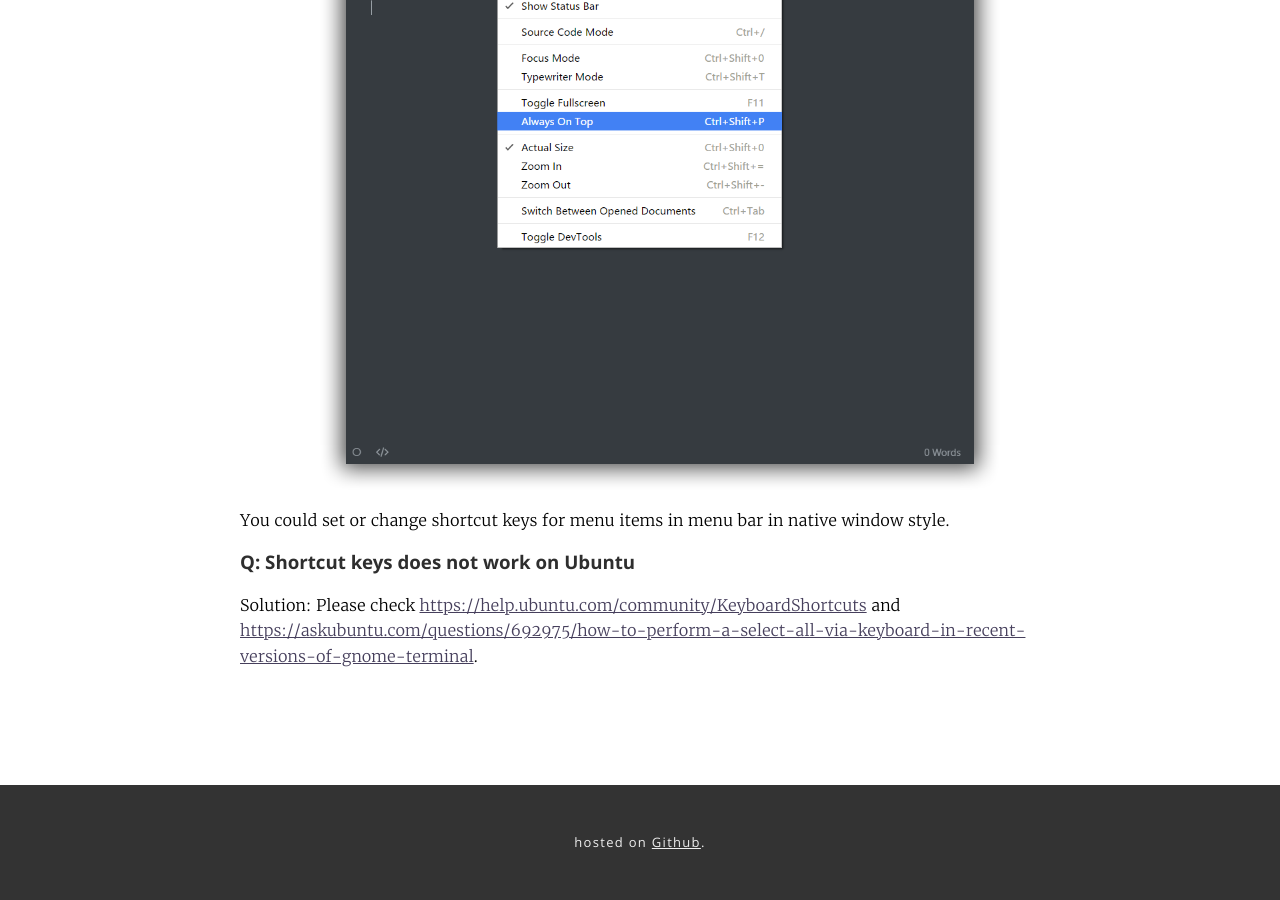
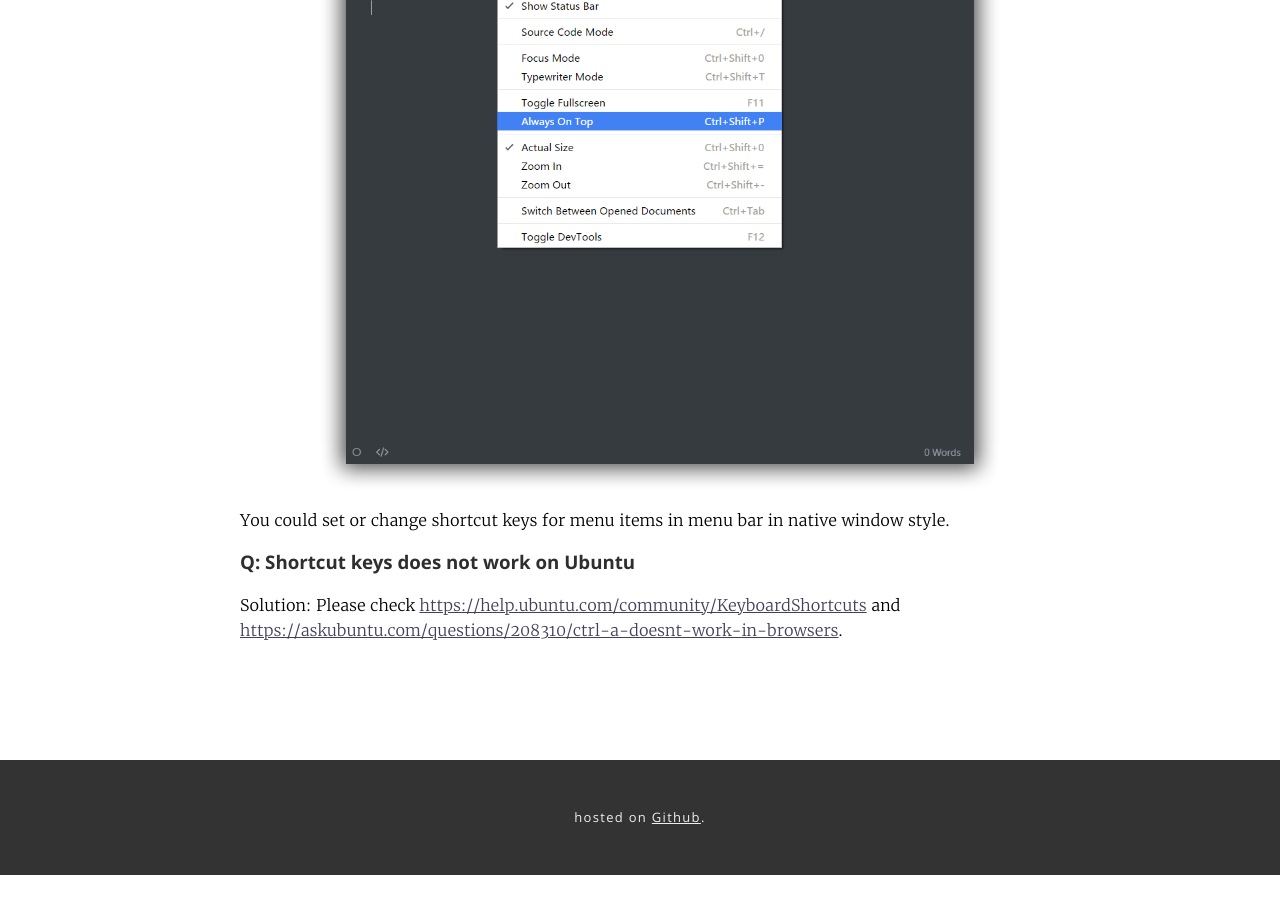
Before and after one commit to typora/support.typora.io, a Jekyll site: the page built from _posts/2016-08-14-Custom Key Binding.md, in a window 1280 px wide and 900 px high, scrolled down 3484 px. Built offline with Jekyll 4.4.1, drawn with Linux system fonts in a browser that asks for light colours; nearby versions of some CDN libraries; library files that are not in the unit come from our copies; after the commit the page ends 4359 px from its top, so only the background shows below that; some of the changed lines change nothing that is shown.

Commit message:
Update 2016-08-14-Custom Key Binding.md

```diff
--- a/_posts/2016-08-14-Custom Key Binding.md
+++ b/_posts/2016-08-14-Custom Key Binding.md
@@ -47,4 +47,4 @@ You could set or change shortcut keys for menu items in menu bar in native windo
 
 ### Q: Shortcut keys does not work on Ubuntu
 
-Solution: Please check <https://help.ubuntu.com/community/KeyboardShortcuts> and <https://askubuntu.com/questions/692975/how-to-perform-a-select-all-via-keyboard-in-recent-versions-of-gnome-terminal>.
+Solution: Please check <https://help.ubuntu.com/community/KeyboardShortcuts> and <https://askubuntu.com/questions/208310/ctrl-a-doesnt-work-in-browsers>.
```
